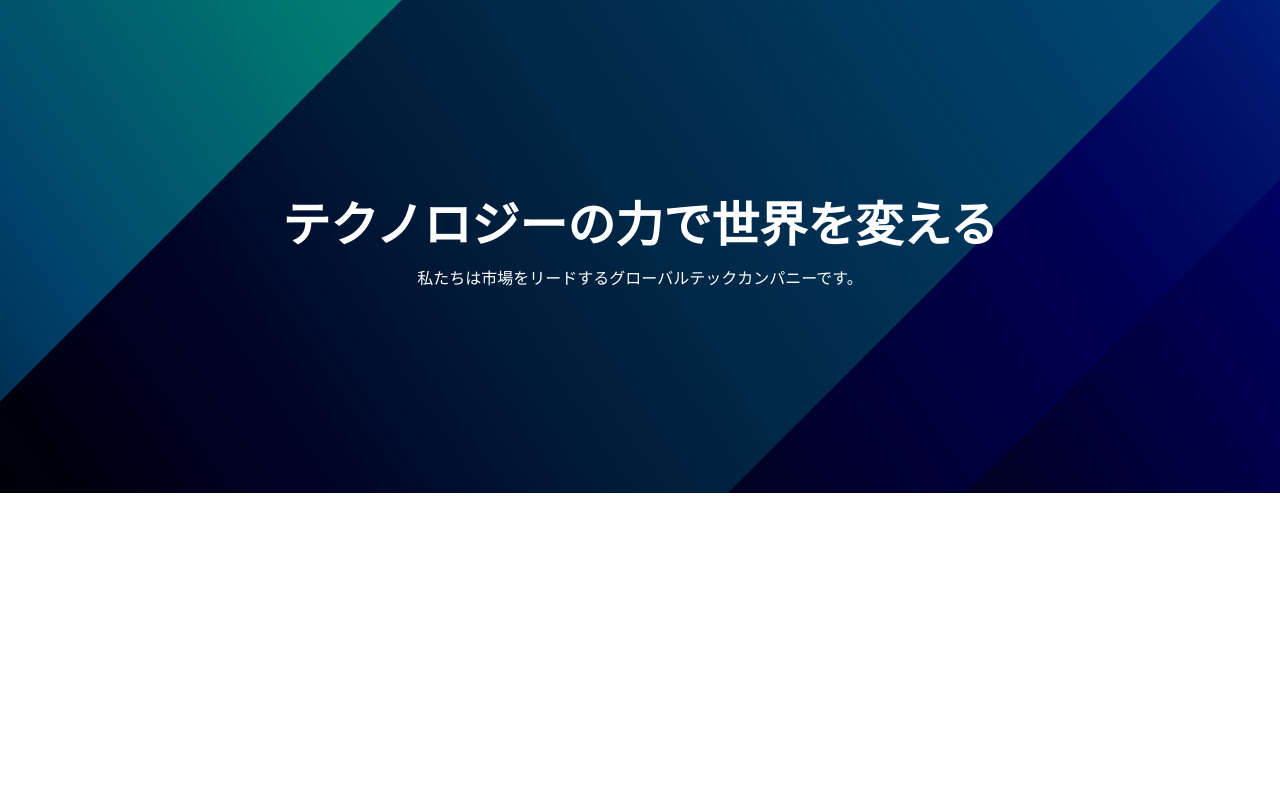
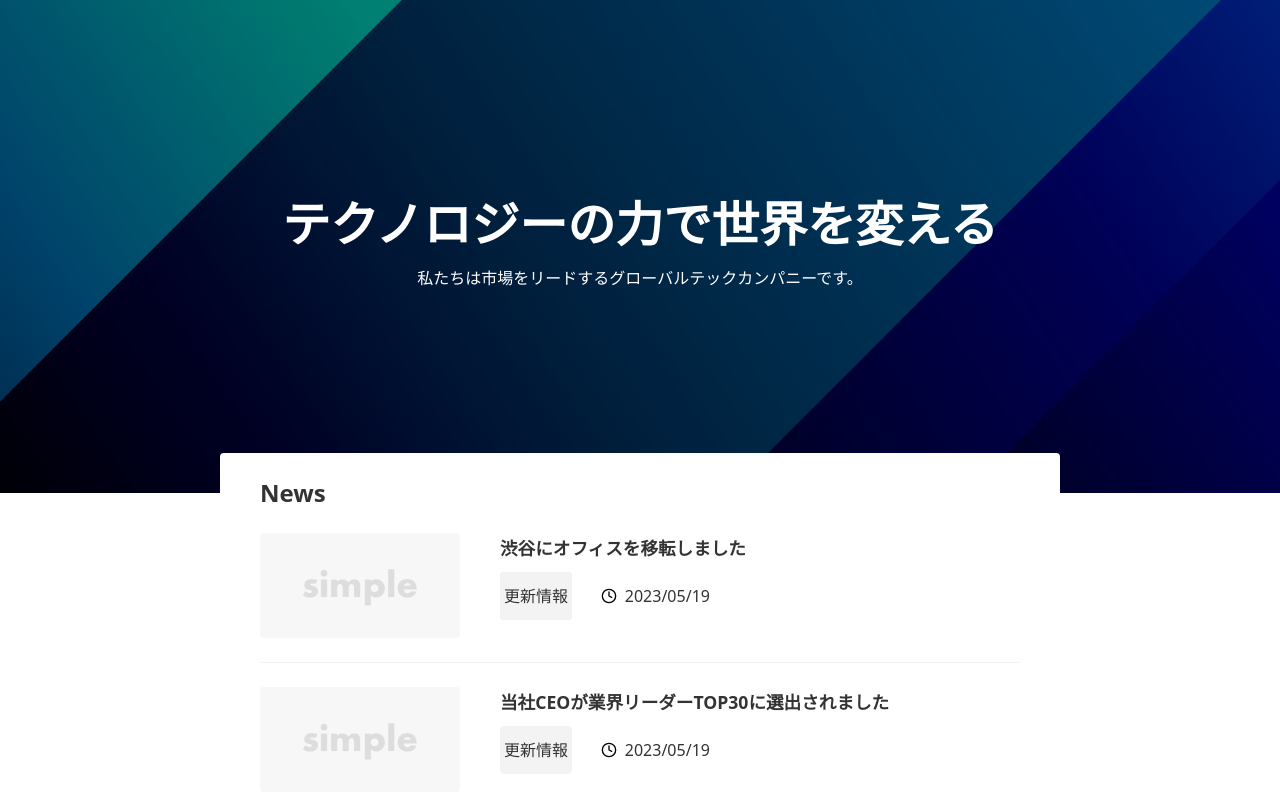
Before and after one commit to hanahana0201/my-next-project, a Next.js app: page / in a window 1280 px wide. Shown: the top 798 px of the page. Built offline with nearby package versions, Linux system fonts and the light colour scheme.

Commit message:
3-3-2の途中(ボタンコンポーネントの途中)

```diff
--- /dev/null
+++ b/app/_components/Buttonlink/index.tsx
@@ -0,0 +1,12 @@
+type Props = {
+  href: string;
+  children: React.ReactNode;
+};
+
+export default function Buttonlink({ href, children }: Props) {
+  return (
+    <a href={href} className="block py-5 px-10 rounded-(--border-radius) w-75">
+      {children}
+    </a>
+  );
+}
--- a/app/page.tsx
+++ b/app/page.tsx
@@ -1,7 +1,54 @@
 import Image from "next/image";
 
+type News = {
+  id: string;
+  title: string;
+  category: {
+    name: string;
+  };
+  publishedAt: string;
+  createdAt: string;
+};
+
+const data: {
+  contents: News[];
+} = {
+  contents: [
+    {
+      id: "1",
+      title: "渋谷にオフィスを移転しました",
+      category: {
+        name: "更新情報",
+      },
+      publishedAt: "2023/05/19",
+      createdAt: "2023/05/19",
+    },
+    {
+      id: "2",
+      title: "当社CEOが業界リーダーTOP30に選出されました",
+      category: {
+        name: "更新情報",
+      },
+      publishedAt: "2023/05/19",
+      createdAt: "2023/05/19",
+    },
+    {
+      id: "3",
+      title: "テストの記事です",
+      category: {
+        name: "更新情報",
+      },
+      publishedAt: "2023/04/19",
+      createdAt: "2023/04/19",
+    },
+  ],
+};
+
 export default function Home() {
+  const slicedDate = data.contents.slice(0, 2);
+
   return (
+    <>
       <section className="relative flex items-center justify-center bg-[rgba(0,0,0,0.5)] text-white overflow-hidden py-50 px-0 max-sm:py-30 max-sm:px-4">
         <div>
           <h1 className="text-5xl font-bold text-center mb-4 max-sm:text-[2rem] max-sm:text-left">
@@ -12,12 +59,54 @@ export default function Home() {
           </p>
         </div>
         <Image
-        className="absolute top-0 right-0 w-full h-150 object-cover object-right flex items-center justify-center z-[-1] max-sm:w-auto"
+          className="absolute top-0 right-0 w-full h-150 object-cover object-right flex items-center justify-center -z-1 max-sm:w-auto"
           src="/img-mv.jpg"
           alt=""
           width={4000}
           height={1200}
         />
       </section>
+      <section className="relative bg-white w-210 -mt-10 mx-auto mb-0 py-6 px-10 rounded-(--border-radius) max-lg:w-[calc(100%-160px)] max-sm:w-[calc(100%-32px)] max-sm:px-4 max-sm:py-6">
+        <h2 className="text-2xl font-bold">News</h2>
+        <ul>
+          {slicedDate.map((article) => (
+            <li
+              className="border-b border-b-border-ligth last:border-b-0"
+              key={article.id}
+            >
+              <div className="flex items-start gap-10 py-6 px-0">
+                <Image
+                  className="w-50 h-auto rounded-(--border-radius)"
+                  src="/no-image.png"
+                  alt="No Image"
+                  width={1200}
+                  height={630}
+                />
+                <dl>
+                  <dt className="text-[1.1rem] font-bold mb-2">
+                    {article.title}
+                  </dt>
+                  <dd className="flex items-center gap-4">
+                    <span className="bg-bg-sub px-1 py-3 rounded-(--border-radius) whitespace-nowrap text-base">
+                      {article.category.name}
+                    </span>
+                    <span className="flex items-center gap-2 mx-[0.8rem] my-0 text-base">
+                      <Image
+                        src="/clock.svg"
+                        alt=""
+                        width={16}
+                        height={16}
+                        priority
+                      />
+                      {article.publishedAt}
+                    </span>
+                  </dd>
+                </dl>
+              </div>
+            </li>
+          ))}
+        </ul>
+      </section>
+    </>
   );
 }
```
Lines whose indentation alone changed are shown as unchanged.
